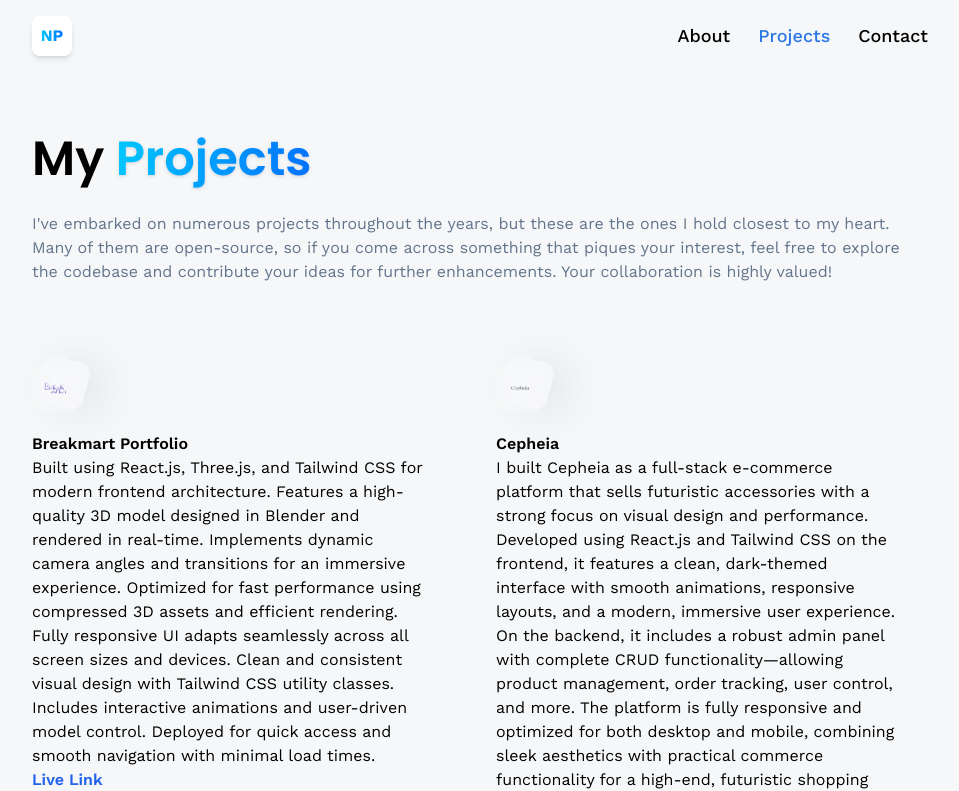
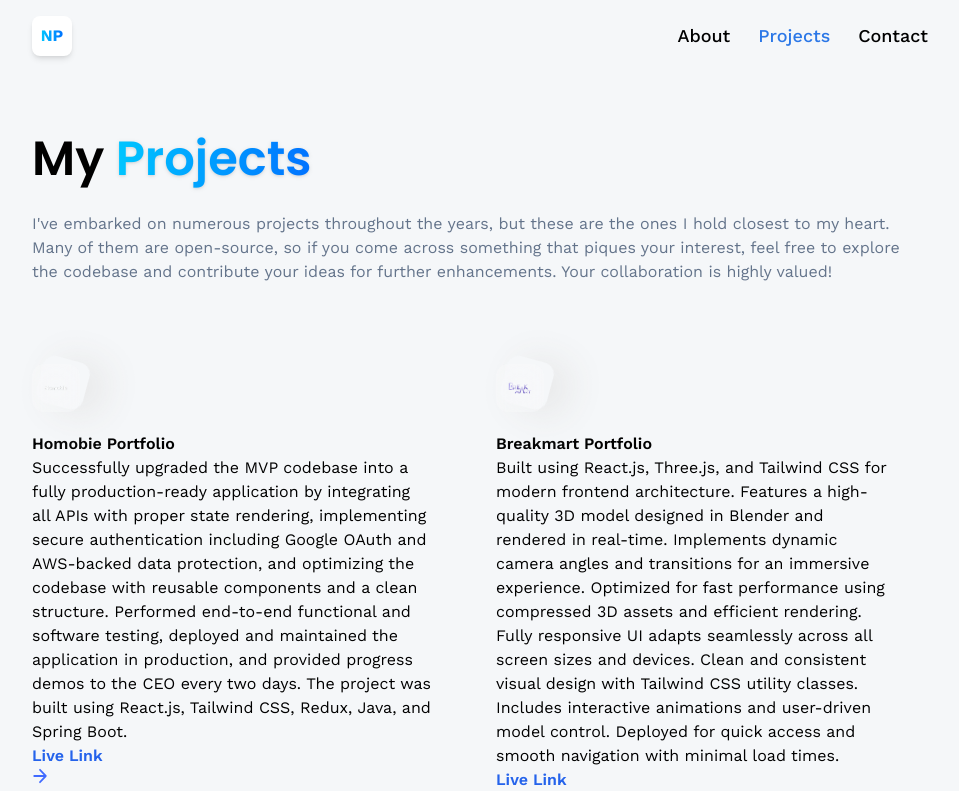
Before and after one commit to NainaPandey1419/portfolio, a React (Vite) app: page /projects in a window 1280 px wide. Shown: the top 791 px of the page, without its empty margins (160-1119 px from the left). Built offline with nearby package versions, Linux system fonts and the light colour scheme; no server answers.

Commit message:
homobie project

```diff
--- a/src/constants/index.js
+++ b/src/constants/index.js
@@ -131,7 +131,7 @@ export const experiences = [
       "4. Developed 3d websites. with futuristic, attractive and elegant designs. Maintained great user experience with proper code and no extra renders.",
       "5. Performed Functional and software testing on every deployment.",
       "6. Integrated Redux functionalities in the codebase.",
-"7. Tech stack -  Reactjs, Tailwindcss, Redux, Nextjs."
+      "7. Tech stack -  Reactjs, Tailwindcss, Redux, Nextjs.",
     ],
   },
   {
@@ -147,7 +147,7 @@ export const experiences = [
       "3. Designed multiple website layouts on figma and canva in high quality and integrated with minimum loading time and high user security.",
       "4. Developed 3d websites. with futuristic, attractive and elegant designs. Maintained great user experience with proper code and no extra renders.",
       "5. Performed Functional and software testing on every deployment.",
-"6. Tech stack -  Reactjs, Tailwindcss, Redux, Nextjs."
+      "6. Tech stack -  Reactjs, Tailwindcss, Redux, Nextjs.",
     ],
   },
   {
@@ -209,6 +209,13 @@ export const socialLinks = [
 ];
 
 export const projects = [
+  {
+    iconUrl: homobie,
+    theme: "btn-back-white",
+    name: "Homobie Portfolio",
+    description: `Successfully upgraded the MVP codebase into a fully production-ready application by integrating all APIs with proper state rendering, implementing secure authentication including Google OAuth and AWS-backed data protection, and optimizing the codebase with reusable components and a clean structure. Performed end-to-end functional and software testing, deployed and maintained the application in production, and provided progress demos to the CEO every two days. The project was built using React.js, Tailwind CSS, Redux, Java, and Spring Boot.`,
+    link: "https://homobie.com/",
+  },
   {
     iconUrl: breakmart,
     theme: "btn-back-white",
```
Lines whose indentation alone changed are shown as unchanged.
